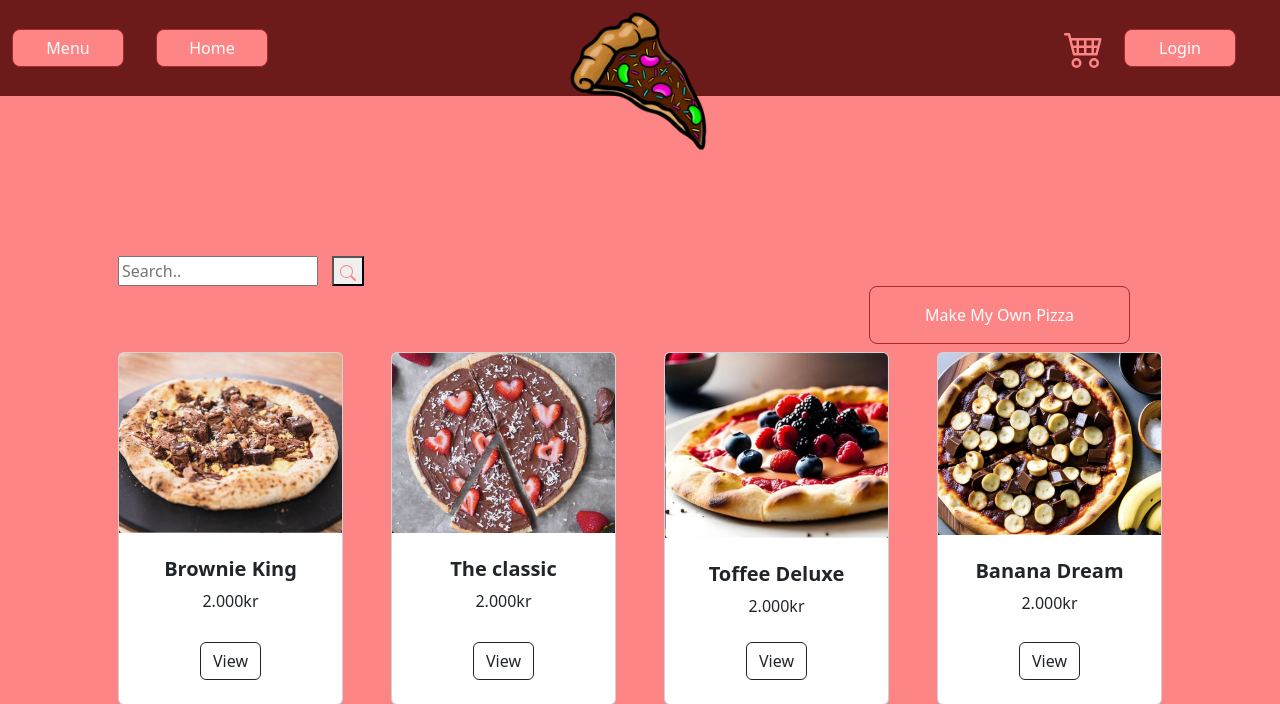
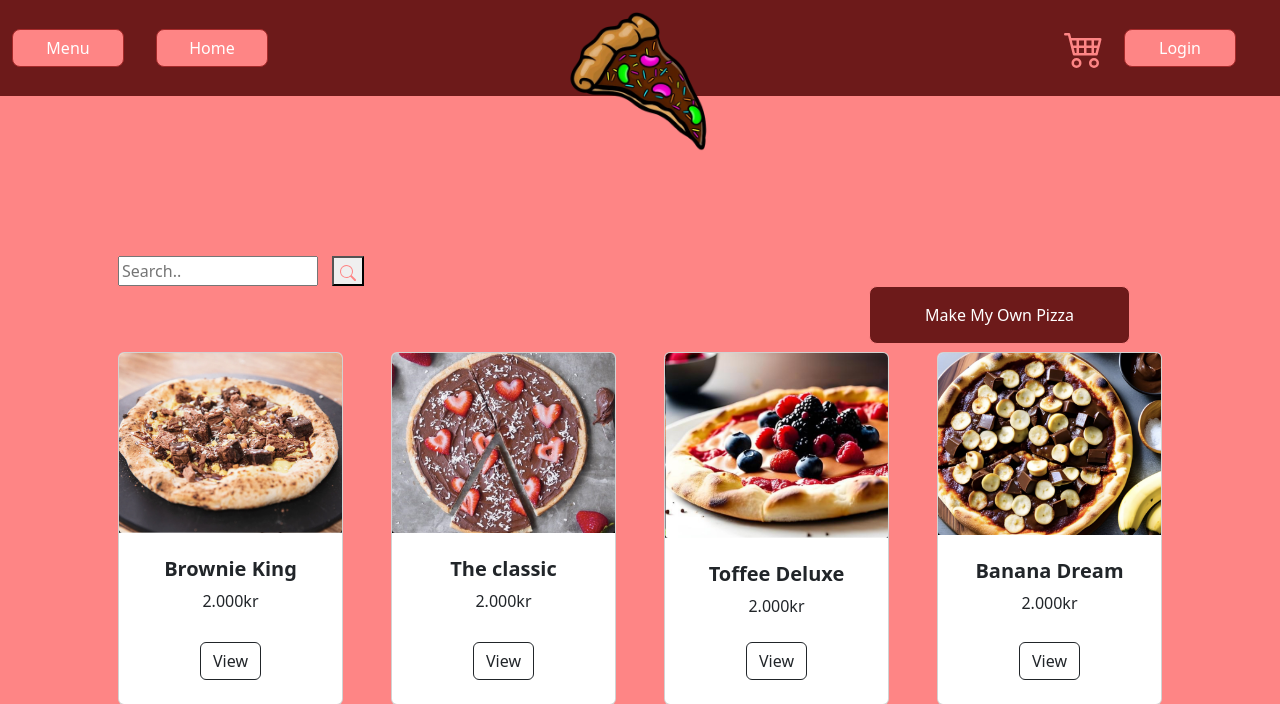
Before and after one commit to saedis-osk/Verk-2, a Django app: page /menus/ in a window 1280 px wide. Shown: the top 704 px of the page. Run offline with Django 4.2, Linux system fonts and the light colour scheme.

Commit message:
correct pizza button

```diff
--- a/static/css/menu.css
+++ b/static/css/menu.css
@@ -4,7 +4,16 @@
     margin-right: 10px; /* adjust to your desired margin */
   }
 
+  .search-button{
+    display: inline-block;
+  }
 
+
+   .make-pizza-button {
+       display: inline-block;
+       background-color: #6d1a1a;
+       border-color:#FE8585;
+   }
 
    .make-pizza-button:hover{
        background-color: #FE8585;
--- a/templates/menu/index.html
+++ b/templates/menu/index.html
@@ -18,7 +18,7 @@
 
                 </button>
 
-                <div class="d-grid gap-2 d-md-flex justify-content-md-end mb-2">
+                <div class="d-grid gap-2 d-md-flex justify-content-md-end mb-2 pizza">
                 <a class="btn btn-primary w-25 p-3 make-pizza-button" href="{% url 'topping-index' %}">Make My Own Pizza</a>
                 </div>
 </form>
```
